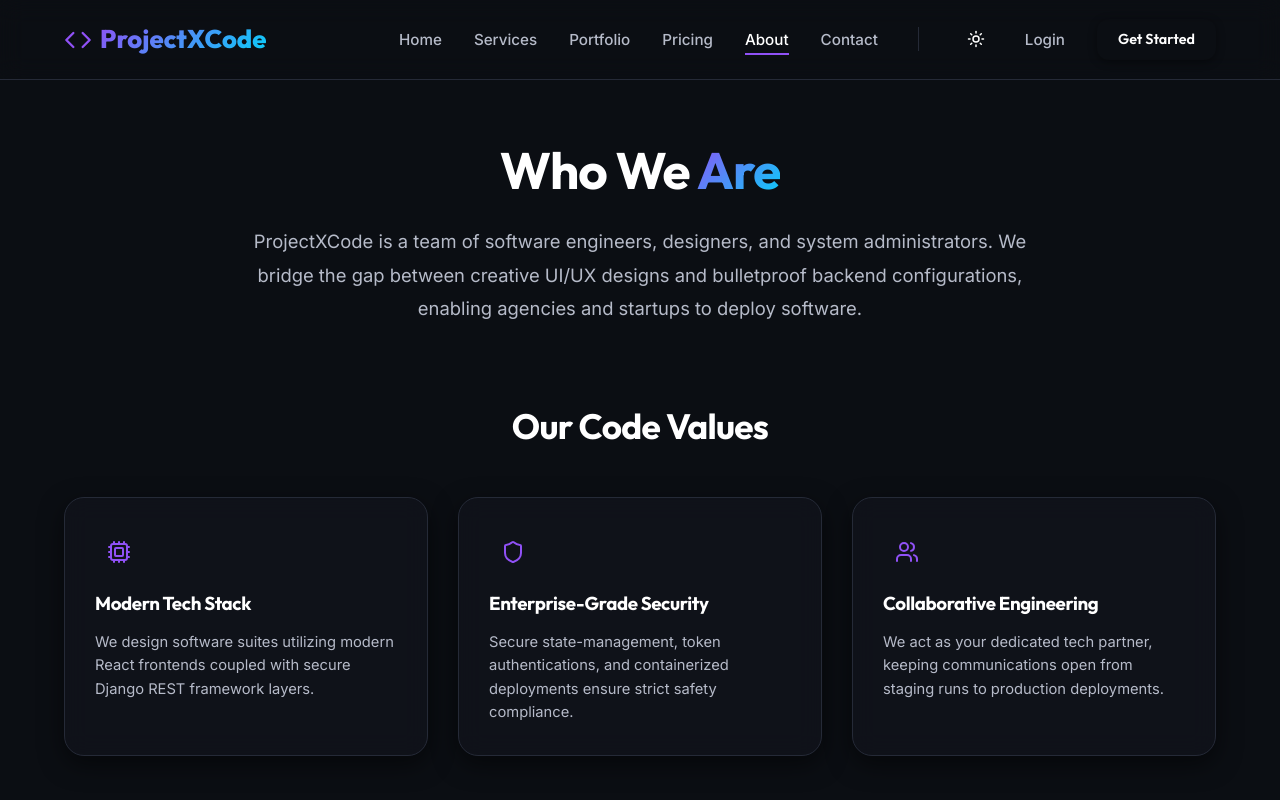
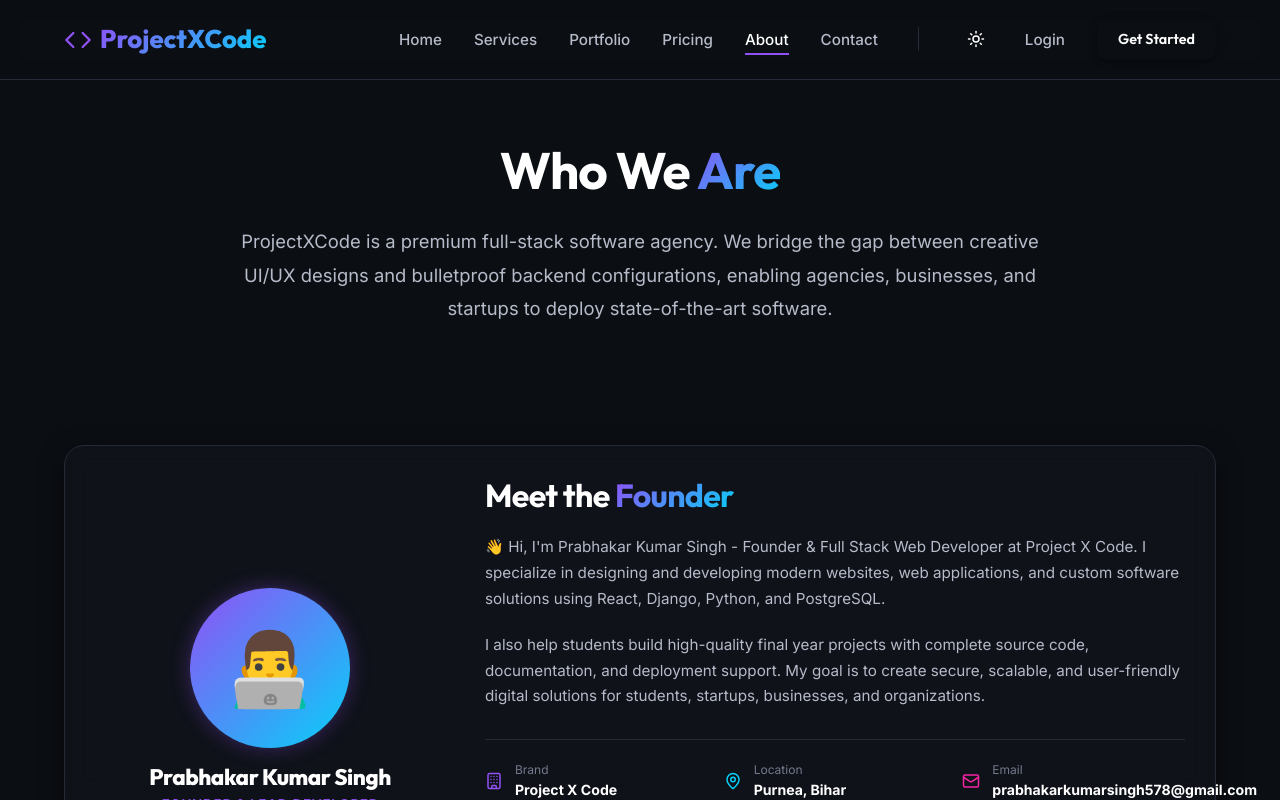
Before and after one commit to prabhakarsingh2007/ProjectXCode, a React (Vite) app in the folder frontend/: page /about in a window 1280 px wide. Built offline with nearby package versions, Linux system fonts and the light colour scheme; no server answers.

Commit message:
feat: implement global design system styles and create About and Footer components

```diff
--- a/frontend/src/components/Footer/Footer.jsx
+++ b/frontend/src/components/Footer/Footer.jsx
@@ -16,7 +16,7 @@
               We engineer state-of-the-art digital experiences that connect brands with users. Specialized in high-performance React + Django software suites.
             </p>
             <div style={{ display: 'flex', gap: '16px', color: 'hsl(var(--text-muted))' }}>
-              <a href="https://github.com" target="_blank" rel="noreferrer" style={{ transition: 'var(--transition-fast)' }} className="social-icon" aria-label="GitHub">
+              <a href="https://github.com/prabhakarsingh2007" target="_blank" rel="noreferrer" style={{ transition: 'var(--transition-fast)' }} className="social-icon" aria-label="GitHub">
                 <svg viewBox="0 0 24 24" width="20" height="20" stroke="currentColor" strokeWidth="2" fill="none" strokeLinecap="round" strokeLinejoin="round">
                   <path d="M9 19c-5 1.5-5-2.5-7-3m14 6v-3.87a3.37 3.37 0 0 0-.94-2.61c3.14-.35 6.44-1.54 6.44-7A5.44 5.44 0 0 0 20 4.77 5.07 5.07 0 0 0 19.91 1S18.73.65 16 2.48a13.38 13.38 0 0 0-7 0C6.27.65 5.09 1 5.09 1A5.07 5.07 0 0 0 5 4.77a5.44 5.44 0 0 0-1.5 3.78c0 5.42 3.3 6.61 6.44 7A3.37 3.37 0 0 0 9 18.13V22"></path>
                 </svg>
@@ -26,7 +26,7 @@
                   <path d="M22 4s-.7 2.1-2 3.4c1.6 10-9.4 17.3-18 11.6 2.2.1 4.4-.6 6-2C3 15.5.5 9.6 3 5c2.2 2.6 5.6 4.1 9 4-.9-4.2 4-6.6 7-3.8 1.1 0 3-1.2 3-1.2z"></path>
                 </svg>
               </a>
-              <a href="https://linkedin.com" target="_blank" rel="noreferrer" style={{ transition: 'var(--transition-fast)' }} className="social-icon" aria-label="LinkedIn">
+              <a href="https://linkedin.com/in/prabhakarsingh2007" target="_blank" rel="noreferrer" style={{ transition: 'var(--transition-fast)' }} className="social-icon" aria-label="LinkedIn">
                 <svg viewBox="0 0 24 24" width="20" height="20" stroke="currentColor" strokeWidth="2" fill="none" strokeLinecap="round" strokeLinejoin="round">
                   <path d="M16 8a6 6 0 0 1 6 6v7h-4v-7a2 2 0 0 0-2-2 2 2 0 0 0-2 2v7h-4v-7a6 6 0 0 1 6-6z"></path>
                   <rect x="2" y="9" width="4" height="12"></rect>
@@ -57,14 +57,13 @@
           </div>
 
           <div>
-            <h4 className="footer-title">Headquarters</h4>
+            <h4 className="footer-title">Contact & Location</h4>
             <p className="footer-desc" style={{ marginBottom: '8px' }}>
-              100 Tech Innovation Drive, Suite 500<br />
-              Silicon Valley, CA 94025
+              Purnea, Bihar, India
             </p>
             <p className="footer-desc">
-              support@projectxcode.com<br />
-              +1 (800) 555-0199
+              prabhakarkumarsingh578@gmail.com<br />
+              +91 99999 99999
             </p>
           </div>
         </div>
--- a/frontend/src/index.css
+++ b/frontend/src/index.css
@@ -514,3 +514,93 @@
     grid-template-columns: 1fr;
   }
 }
+
+/* About Page & Founder Section */
+.founder-card {
+  display: grid;
+  grid-template-columns: 1fr 2fr;
+  gap: 40px;
+  align-items: center;
+  margin-top: 40px;
+}
+
+.founder-avatar-container {
+  display: flex;
+  flex-direction: column;
+  align-items: center;
+  gap: 16px;
+  text-align: center;
+}
+
+.founder-avatar {
+  width: 160px;
+  height: 160px;
+  border-radius: 50%;
+  background: linear-gradient(135deg, hsl(var(--primary)) 0%, hsl(var(--secondary)) 100%);
+  display: flex;
+  align-items: center;
+  justify-content: center;
+  font-size: 4.5rem;
+  box-shadow: var(--shadow-glow);
+}
+
+.founder-info {
+  display: flex;
+  flex-direction: column;
+  gap: 20px;
+}
+
+.founder-details-grid {
+  display: grid;
+  grid-template-columns: repeat(auto-fit, minmax(200px, 1fr));
+  gap: 16px;
+  margin-top: 10px;
+  border-top: 1px solid hsl(var(--border));
+  padding-top: 20px;
+}
+
+.founder-detail-item {
+  display: flex;
+  align-items: center;
+  gap: 12px;
+  font-size: 0.88rem;
+}
+
+.founder-detail-item svg {
+  flex-shrink: 0;
+}
+
+.founder-detail-content {
+  display: flex;
+  flex-direction: column;
+}
+
+.founder-detail-label {
+  color: hsl(var(--text-muted));
+  font-size: 0.75rem;
+  display: block;
+}
+
+.founder-detail-value {
+  font-weight: 700;
+}
+
+@media (max-width: 768px) {
+  .founder-card {
+    grid-template-columns: 1fr;
+    gap: 30px;
+  }
+}
+
+.about-mission-grid {
+  display: grid;
+  grid-template-columns: 1fr 1fr;
+  gap: 40px;
+  align-items: center;
+}
+
+@media (max-width: 768px) {
+  .about-mission-grid {
+    grid-template-columns: 1fr;
+  }
+}
--- a/frontend/src/pages/About/About.jsx
+++ b/frontend/src/pages/About/About.jsx
@@ -1,5 +1,5 @@
 import React from 'react';
-import { Cpu, Eye, Shield, Users, Layers, Award } from 'lucide-react';
+import { Cpu, Shield, Users, Layers, Mail, Phone, MapPin, Building } from 'lucide-react';
 
 const About = () => {
   const values = [
@@ -15,8 +15,83 @@
       <section style={{ textAlign: 'center', maxWidth: '800px', margin: '0 auto' }}>
         <h1 style={{ fontSize: '3.2rem', marginBottom: '24px' }}>Who We <span className="text-gradient">Are</span></h1>
         <p style={{ color: 'hsl(var(--text-secondary))', fontSize: '1.15rem', lineHeight: '1.8' }}>
-          ProjectXCode is a team of software engineers, designers, and system administrators. We bridge the gap between creative UI/UX designs and bulletproof backend configurations, enabling agencies and startups to deploy software.
+          ProjectXCode is a premium full-stack software agency. We bridge the gap between creative UI/UX designs and bulletproof backend configurations, enabling agencies, businesses, and startups to deploy state-of-the-art software.
         </p>
+      </section>
+
+      {/* Meet the Founder Section */}
+      <section className="card-glass founder-card">
+        <div className="founder-avatar-container">
+          <div className="founder-avatar">
+            👨‍💻
+          </div>
+          <div>
+            <h3 style={{ fontSize: '1.4rem', fontWeight: '800' }}>Prabhakar Kumar Singh</h3>
+            <span style={{ color: 'hsl(var(--primary))', fontSize: '0.85rem', fontWeight: '600', textTransform: 'uppercase', letterSpacing: '0.05em' }}>Founder & Lead Developer</span>
+          </div>
+        </div>
+
+        <div className="founder-info">
+          <h2 style={{ fontSize: '2.0rem' }}>Meet the <span className="text-gradient">Founder</span></h2>
+          <p style={{ color: 'hsl(var(--text-secondary))', lineHeight: '1.7', fontSize: '0.95rem' }}>
+            👋 Hi, I'm Prabhakar Kumar Singh - Founder & Full Stack Web Developer at Project X Code. I specialize in designing and developing modern websites, web applications, and custom software solutions using React, Django, Python, and PostgreSQL.
+          </p>
+          <p style={{ color: 'hsl(var(--text-secondary))', lineHeight: '1.7', fontSize: '0.95rem' }}>
+            I also help students build high-quality final year projects with complete source code, documentation, and deployment support. My goal is to create secure, scalable, and user-friendly digital solutions for students, startups, businesses, and organizations.
+          </p>
+
+          <div className="founder-details-grid">
+            <div className="founder-detail-item">
+              <Building size={18} color="hsl(var(--primary))" />
+              <div className="founder-detail-content">
+                <span className="founder-detail-label">Brand</span>
+                <span className="founder-detail-value">Project X Code</span>
+              </div>
+            </div>
+            <div className="founder-detail-item">
+              <MapPin size={18} color="hsl(var(--secondary))" />
+              <div className="founder-detail-content">
+                <span className="founder-detail-label">Location</span>
+                <span className="founder-detail-value">Purnea, Bihar</span>
+              </div>
+            </div>
+            <div className="founder-detail-item">
+              <Mail size={18} color="hsl(var(--accent))" />
+              <div className="founder-detail-content">
+                <span className="founder-detail-label">Email</span>
+                <span className="founder-detail-value">
+                  <a href="mailto:prabhakarkumarsingh578@gmail.com" style={{ color: 'inherit', textDecoration: 'none' }}>
+                    prabhakarkumarsingh578@gmail.com
+                  </a>
+                </span>
+              </div>
+            </div>
+            <div className="founder-detail-item">
+              <Phone size={18} color="hsl(var(--secondary))" />
+              <div className="founder-detail-content">
+                <span className="founder-detail-label">Phone</span>
+                <span className="founder-detail-value">+91 99999 99999</span>
+              </div>
+            </div>
+          </div>
+
+          <div style={{ display: 'flex', gap: '16px', marginTop: '10px' }}>
+            <a href="https://github.com/prabhakarsingh2007" target="_blank" rel="noreferrer" className="btn btn-secondary" style={{ padding: '8px 16px', fontSize: '0.8rem', gap: '8px' }}>
+              <svg viewBox="0 0 24 24" width="16" height="16" stroke="currentColor" strokeWidth="2" fill="none" strokeLinecap="round" strokeLinejoin="round">
+                <path d="M9 19c-5 1.5-5-2.5-7-3m14 6v-3.87a3.37 3.37 0 0 0-.94-2.61c3.14-.35 6.44-1.54 6.44-7A5.44 5.44 0 0 0 20 4.77 5.07 5.07 0 0 0 19.91 1S18.73.65 16 2.48a13.38 13.38 0 0 0-7 0C6.27.65 5.09 1 5.09 1A5.07 5.07 0 0 0 5 4.77a5.44 5.44 0 0 0-1.5 3.78c0 5.42 3.3 6.61 6.44 7A3.37 3.37 0 0 0 9 18.13V22"></path>
+              </svg>
+              GitHub Profile
+            </a>
+            <a href="https://linkedin.com/in/prabhakarsingh2007" target="_blank" rel="noreferrer" className="btn btn-secondary" style={{ padding: '8px 16px', fontSize: '0.8rem', gap: '8px' }}>
+              <svg viewBox="0 0 24 24" width="16" height="16" stroke="currentColor" strokeWidth="2" fill="none" strokeLinecap="round" strokeLinejoin="round">
+                <path d="M16 8a6 6 0 0 1 6 6v7h-4v-7a2 2 0 0 0-2-2 2 2 0 0 0-2 2v7h-4v-7a6 6 0 0 1 6-6z"></path>
+                <rect x="2" y="9" width="4" height="12"></rect>
+                <circle cx="4" cy="4" r="2"></circle>
+              </svg>
+              LinkedIn Profile
+            </a>
+          </div>
+        </div>
       </section>
 
       {/* Grid Values */}
@@ -39,7 +114,7 @@
       </section>
 
       {/* Team Info / Achievements */}
-      <section className="card-glass" style={{ display: 'grid', gridTemplateColumns: '1fr 1fr', gap: '40px', alignItems: 'center', '@media (maxWidth: 768px)': { gridTemplateColumns: '1fr' } }}>
+      <section className="card-glass about-mission-grid">
         <div>
           <h2 style={{ fontSize: '2rem', marginBottom: '20px' }}>Our Mission</h2>
           <p style={{ color: 'hsl(var(--text-secondary))', fontSize: '0.95rem', marginBottom: '20px', lineHeight: '1.7' }}>
```
